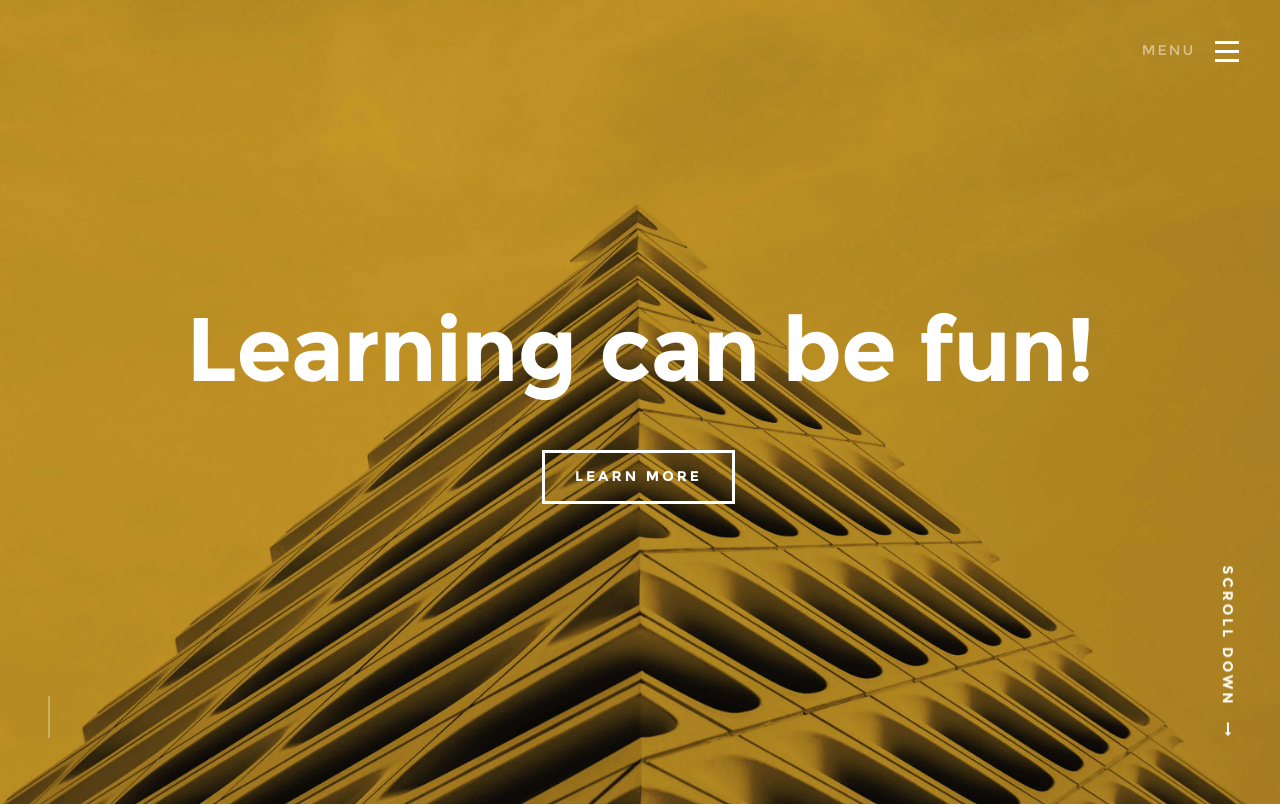
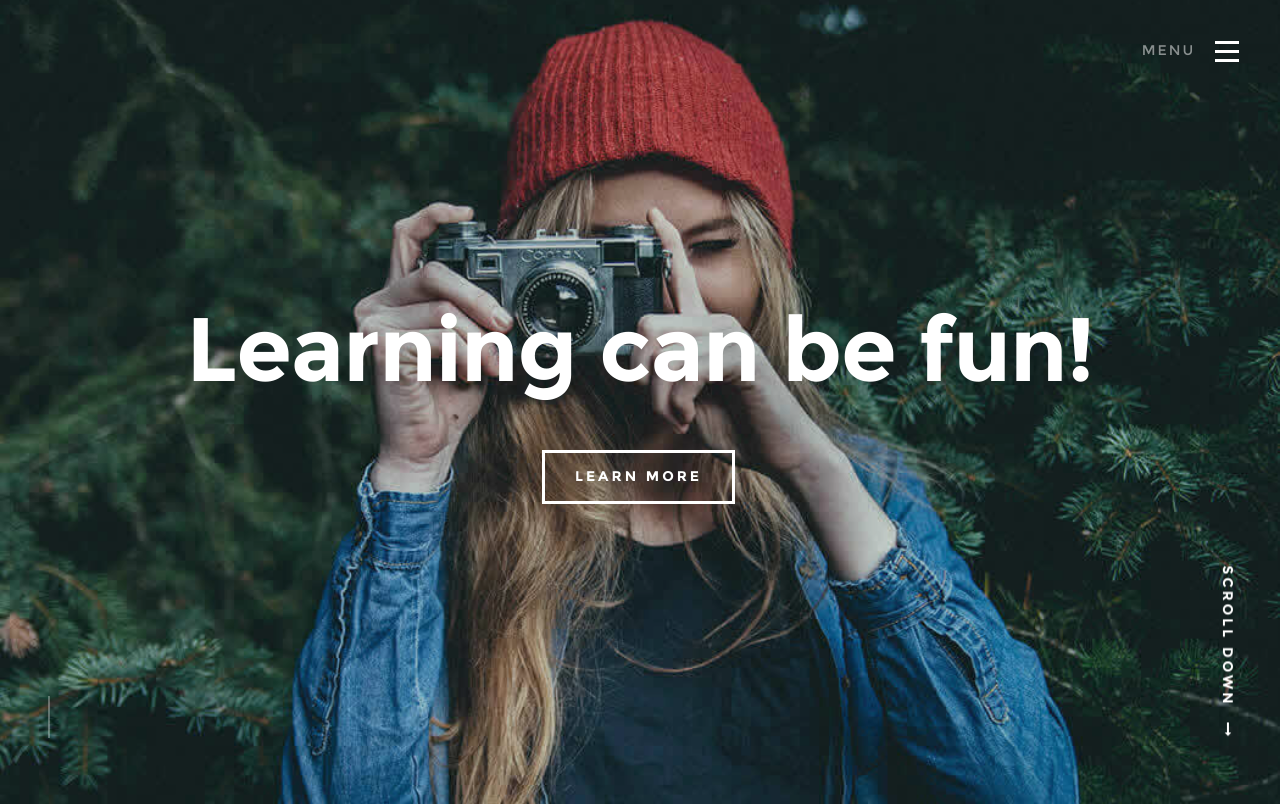
Before and after one commit to aimo-mala/e_learn, a plain HTML site: page index.html in a window 1280 px wide. Shown: the top 806 px of the page. Drawn offline with Linux system fonts and the light colour scheme.

Commit message:
Update main.css

```diff
--- a/css/main.css
+++ b/css/main.css
@@ -1509,7 +1509,7 @@ header .header-logo a {
   width: 100%;
   height: 100%;
   background-color: #151515;
-  background-image: url(../images/hero-bg.jpg);
+  background-image: url(../images/shutterbug.jpg);
   background-repeat: no-repeat;
   background-position: center 30%;
   -webkit-background-size: cover;
```
